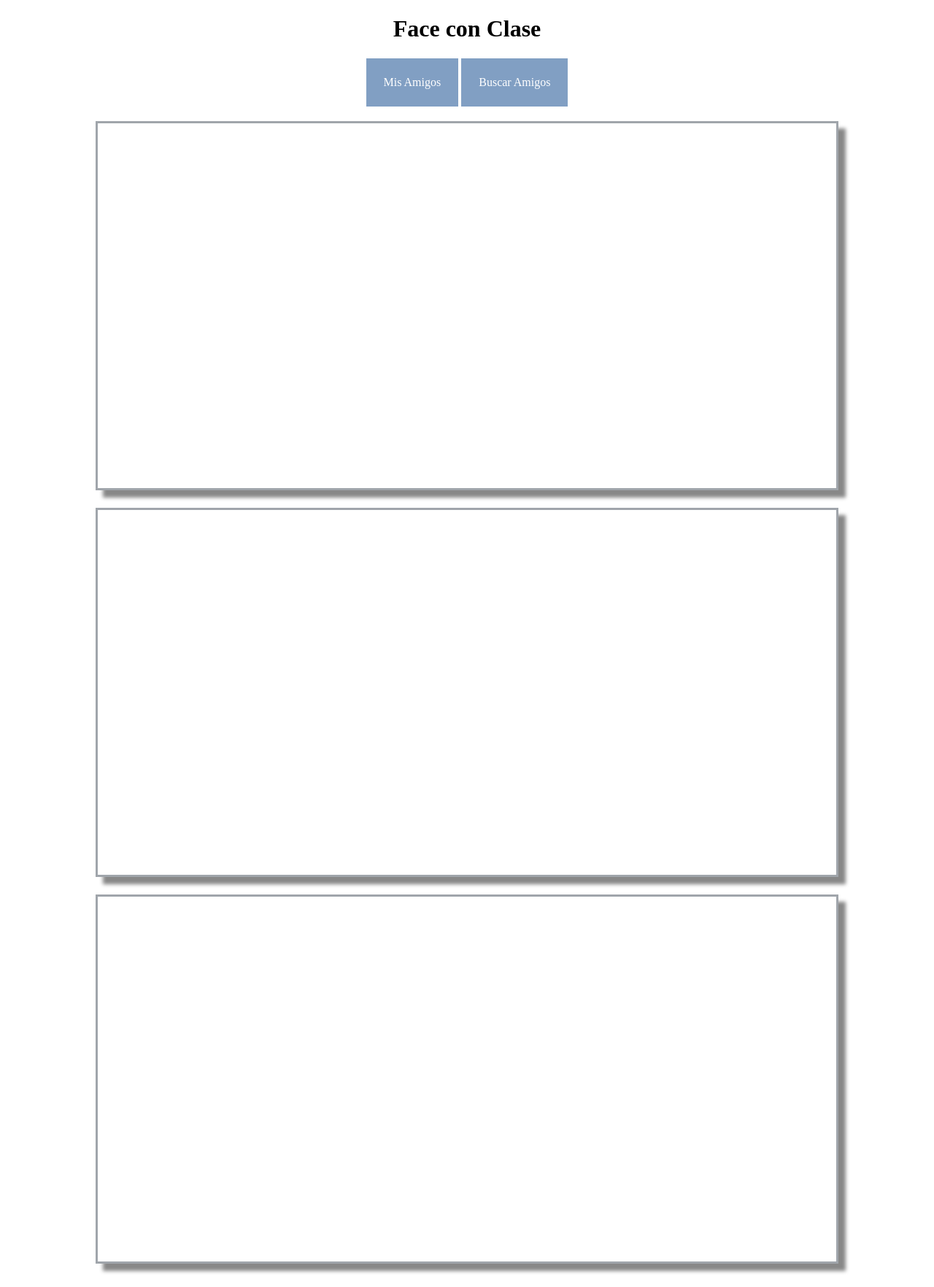
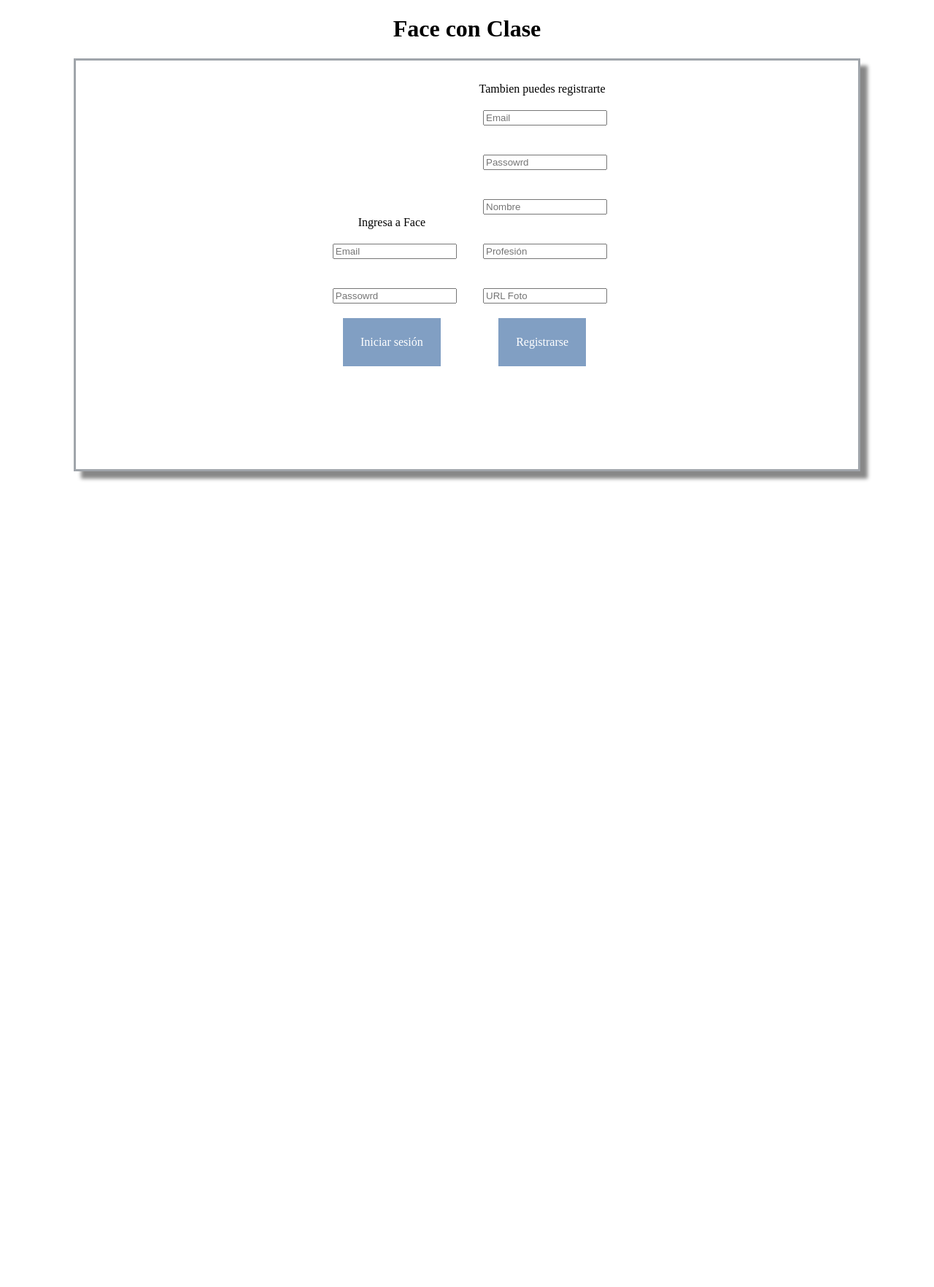
Before and after one commit to AlvarDev/Pao-Final-PHP, a PHP site: page /face.html in a window 1280 px wide. Shown: the whole page at 73% size. After the commit the page ends 659 px from the top, so only its background shows below. Run offline with PHP 8.4, Linux system fonts and the light colour scheme.

Commit message:
html pronto

```diff
--- a/html/css/style.css
+++ b/html/css/style.css
@@ -6,6 +6,8 @@
 	box-shadow: 10px 10px 5px #888888;
 	margin-bottom: 20px;
 	display: inline-block;
+	text-align: center;
+	padding: 30px;
 }
 
 h1{
@@ -19,11 +21,48 @@
 	background: #819fc3;
 	color: white;
 	margin-bottom: 20px;
-}
-#menu{
-	text-align: center;
+	cursor: pointer;
 }
 
-#wrapped{
+#wrapped, #menu{
 	text-align: center;
+	width: 100%;
 }
+
+.block{
+	width: 20%;
+	display: inline-block;
+}
+
+.block2{
+	width: 50%;
+	display: inline-block;
+}
+.divider{
+	background: #a0a5ab;
+	height: 450px;
+	width: 2px;
+}
+input{
+	width: 80%;
+	margin: 20px;
+	display: inline-block;
+}
+.photo-profile{
+	width: 200px;
+	height: 200px;
+	border-radius: 50%;
+}
+.photo-raw{
+	width: 100px;
+	height: 100px;
+	border-radius: 50%;
+}
+.amigo-row{
+	cursor: pointer;
+	display: inline-block;
+}
+.data{
+	display: inline-block;
+	height: 100%;
+}
--- a/html/face.html
+++ b/html/face.html
@@ -7,20 +7,85 @@
 		<!--<link rel="icon" type="image/png" href="images/ico.png" />-->
 		<link type="text/css" href="css/style.css" rel="stylesheet" />
 		<script type="text/javascript" src="js/jquery.min.js"></script>
-		<script type="text/javascript" src="js/nav"></script>
+		<script type="text/javascript" src="js/nav.js"></script>
 	</head>
 <body>
 
 <h1>Face con Clase</h1>
 
 <div id="menu">
-	<div class="button" id="mis-amigos">Mis Amigos</div>
-	<div class="button" id="buscar-amigos">Buscar Amigos</div>
+	<div class="button" onclick="showMisAmigos()">Mis Amigos</div>
+	<div class="button" onclick="showBuscar()">Buscar Amigos</div>
 </div>
 <div id="wrapped">
-	<section id="login-register"> </section>
-	<section id="profile-friends"> </section>
-	<section id="profile-search"> </section>
+	<section id="login-register">
+		<div class="block">
+			<div>Ingresa a Face</div>
+			<input type="text" id="email" required placeholder="Email">
+			<input type="password" id="password" required placeholder="Passowrd">
+			<div onclick="iniciarSesion()" class="button">Iniciar sesión</div>
+		</div>
+
+
+		<!--<div class="divider"></div>-->
+		<div class="block">
+			<div>Tambien puedes registrarte</div>
+			<input type="text" id="email" required placeholder="Email">
+			<input type="password" id="password" required placeholder="Passowrd">
+			<input type="text" id="nombre" required placeholder="Nombre">
+			<input type="text" id="profesion" required placeholder="Profesión">
+			<input type="text" id="foto" required placeholder="URL Foto">
+			<div onclick="registrarusuario()" class="button">Registrarse</div>
+		</div>
+	</section>
+	<section id="profile-friends">
+		<div class="block2">
+			<h2>Amigos</h2>
+			<div class="amigo-row" onclick="getProfile(1,2,1)">
+				<img class="photo-raw" src="https://scontent.fcwb1-1.fna.fbcdn.net/v/t1.0-9/12472824_761620513937453_3396642389945947222_n.jpg?oh=50ade16485988b84cefd506fb36a7c5e&oe=57D1538E" alt="Smiley face" ><br>
+				<div class="data">Nombre</div><br>
+				<div class="data">Profesion</div>
+			</div>
+
+
+
+		</div>
+
+		<div class="block">
+			<h2>Perfil</h2>
+			<img class="photo-profile" src="https://scontent.fcwb1-1.fna.fbcdn.net/v/t1.0-9/12472824_761620513937453_3396642389945947222_n.jpg?oh=50ade16485988b84cefd506fb36a7c5e&oe=57D1538E" alt="Smiley face">
+				<div>Nombre</div>
+				<div>Profesion</div>
+				<div>estatus</div>
+				<div class="button" onclick="acceptFriendship(1,2,2,1)">Aceptar amistad</div>
+		</div>
+	</section>
+	<section id="profile-search">
+
+		<input type="text" id="name" required placeholder="Buscar nuevas amistades">
+		<div class="button">Buscar</div>
+
+		<div class="block2">
+			<h2>Resultado</h2>
+			<div class="amigo-row" onclick="getProfile(1,2,1)">
+				<img class="photo-raw" src="https://scontent.fcwb1-1.fna.fbcdn.net/v/t1.0-9/12472824_761620513937453_3396642389945947222_n.jpg?oh=50ade16485988b84cefd506fb36a7c5e&oe=57D1538E" alt="Smiley face" ><br>
+				<div class="data">Nombre</div><br>
+				<div class="data">Profesion</div>
+			</div>
+
+
+
+		</div>
+
+		<div class="block">
+			<h2>Perfil</h2>
+			<img class="photo-profile" src="https://scontent.fcwb1-1.fna.fbcdn.net/v/t1.0-9/12472824_761620513937453_3396642389945947222_n.jpg?oh=50ade16485988b84cefd506fb36a7c5e&oe=57D1538E" alt="Smiley face">
+				<div>Nombre</div>
+				<div>Profesion</div>
+				<div>estatus</div>
+				<div class="button" onclick="acceptFriendship(1,2,3,0)">Enviar Solicitud de amistad</div>
+		</div>
+	</section>
 </div>
 
 </body>
```
Also changed, not shown: html/js/nav.js (+41 -0 lines).
